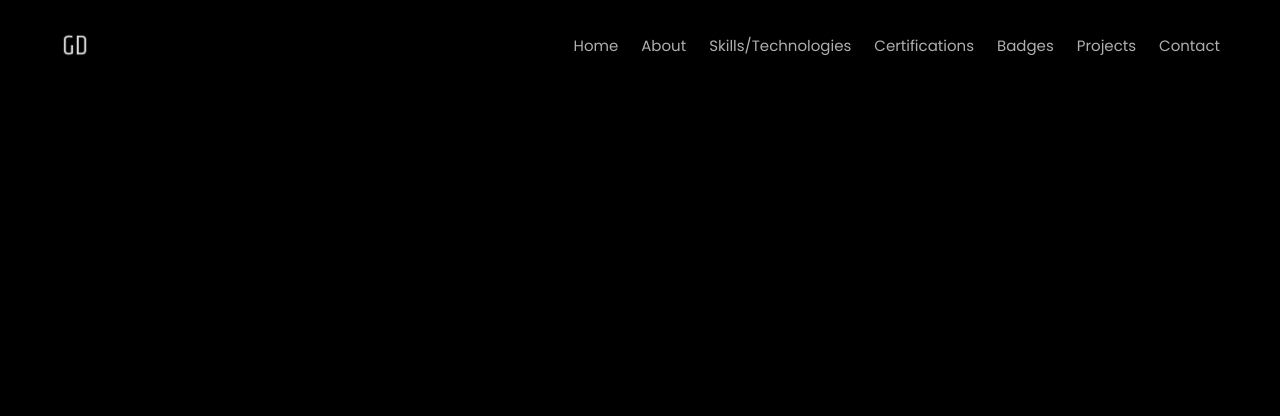
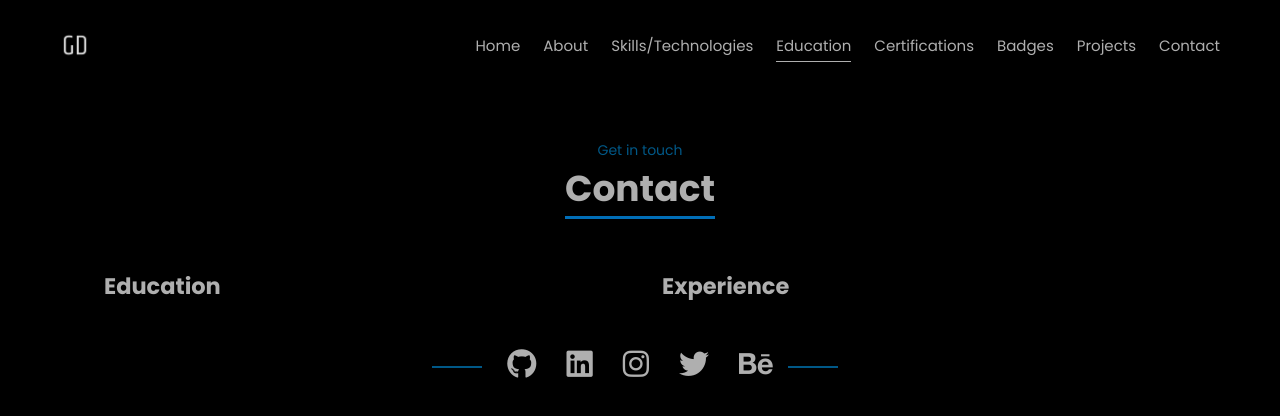
Before and after one commit to GayashanDeshapriya/Gayashan-Portfolio-React, a React (Create React App) app: page /education in a window 1280 px wide. Shown: the top 416 px of the page. Built offline with nearby package versions, Linux system fonts and the light colour scheme.

Commit message:
Update the Education

```diff
--- a/src/components/AnimatedRoutes.js
+++ b/src/components/AnimatedRoutes.js
@@ -6,6 +6,7 @@ import Home from "../pages/Home/home";
 import Skills from "../pages/Skills/Skills";
 import Certify from "../pages/certification/certifi";
 import Badges from "../pages/Badges/Badge";
+import Education from "../pages/education/Education";
 
 
 
@@ -30,6 +31,8 @@ const AnimatedRoutes = ({ personalDetails }) => {
       />
       <Route path="/skills" element={<Skills />} />
 
+      <Route path="/education" element={<Education />} />
+
       <Route path="/certificate" element={<Certify />} />
 
       <Route path="/portfolio" element={<Portfolio />} />
--- /dev/null
+++ b/src/components/EduComponent.js
@@ -0,0 +1,30 @@
+import React, { useRef, useState } from 'react';
+import emailjs from '@emailjs/browser';
+import { motion } from "framer-motion";
+import { useInView } from "react-intersection-observer";
+import EducationData from "../pages/education/edu.json";
+
+const EduComponent = ({ year, title, description }) => {
+    const [inView] = useInView({
+        threshold: 0,
+        triggerOnce: true,
+    });
+
+
+
+    return (
+        <motion.div
+            className="contactInfo"
+            initial={{ x: "-10vw", opacity: 0 }}
+            animate={inView ? { x: 0, opacity: 1 } : { x: "10vw", opacity: 0 }}
+            transition={{ duration: 0.4, ease: "easeInOut" }}
+        >
+            <h2 className="contentTitle">Education</h2>
+            <section>
+
+            </section>
+        </motion.div>
+    );
+};
+
+export default EduComponent;
--- /dev/null
+++ b/src/components/ExpComponent.js
@@ -0,0 +1,22 @@
+import { useInView } from "react-intersection-observer";
+import { motion } from "framer-motion";
+
+const ExpComponent = ({ name, email, location }) => {
+    const [inView] = useInView({
+        threshold: 0,
+        triggerOnce: true,
+    });
+  return (
+    <motion.div
+      className="contactInfo"
+      initial={{ x: "10vw", opacity: 0 }}
+      animate={inView ? { x: 0, opacity: 1 } : { x: "10vw", opacity: 0 }}
+      transition={{ duration: 0.4, ease: "easeInOut" }}
+    >
+      <h2 className="contentTitle">Experience</h2>
+
+    </motion.div>
+  );
+};
+
+export default ExpComponent;
--- a/src/components/NavLinks.js
+++ b/src/components/NavLinks.js
@@ -26,6 +26,10 @@ const NavLinks = () => {
         Skills/Technologies
         </NavLink>
 
+        <NavLink to="/education" onClick={() => setIsMenuOpen(false)}>
+          Education
+        </NavLink>
+
         <NavLink to="/certificate" onClick={() => setIsMenuOpen(false)}>
           Certifications
         </NavLink>
--- a/src/pages/Home/home.js
+++ b/src/pages/Home/home.js
@@ -129,7 +129,7 @@ const Home = () => {
             <span
               className="txt-rotate"
               dataPeriod="10000"
-              data-rotate='["Full Stack Developer", "Web Designer", "UI/UX Designer", "Graphic Designer"]'
+              data-rotate='["Full Stack Developer"]'
             >
               <span className="wrap">{text}</span>
             </span>
--- /dev/null
+++ b/src/pages/education/Education.js
@@ -0,0 +1,44 @@
+import { motion } from "framer-motion";
+import SocialIcons from "../../components/SocialIcons";
+import { useInView } from "react-intersection-observer";
+import { useState, useEffect } from "react";
+import React from "react";
+import PageHeader from "../../components/PageHeader";
+import EduComponent from "../../components/EduComponent";
+import ExpComponent from "../../components/ExpComponent";
+import EducationData from "./edu.json";
+
+
+
+const Education = () => {
+
+  const EducationList = () =>
+        EducationData.map((Education, i) => (
+            <Education
+                key={i}
+                id={Education.id}
+                year={Education.year}
+                title={Education.title}
+                description={Education.description}
+            />
+        ));
+
+  return (
+    <section className="contact">
+      <PageHeader title="Contact" description="Get in touch" />
+      <div className="contactWrap container">
+        <div className="row">
+          <div className="col-12 col-lg-6">
+            <EduComponent />
+          </div>
+          <div className="col-12 col-lg-6">
+            <ExpComponent  />
+          </div>
+        </div>
+      </div>
+      <SocialIcons />
+    </section>
+  );
+};
+
+export default Education;
--- /dev/null
+++ b/src/pages/education/edu.json
@@ -0,0 +1,13 @@
+[  {
+    "year": "2021",
+    "title": "UFS Logistic Company Website",
+    "description": "Welcome to the official website of.",
+    "id": "1"
+  },
+  {
+    "year": "2021",
+    "title": "UFS Logistic Company Website",
+    "description": "Welcome to the official website of.",
+    "id": "2"
+  }
+]
```
Also changed, not shown: src/pages/education/edu.css (added).
